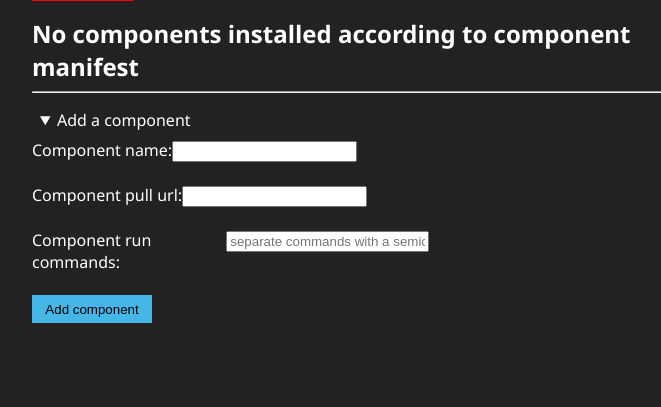
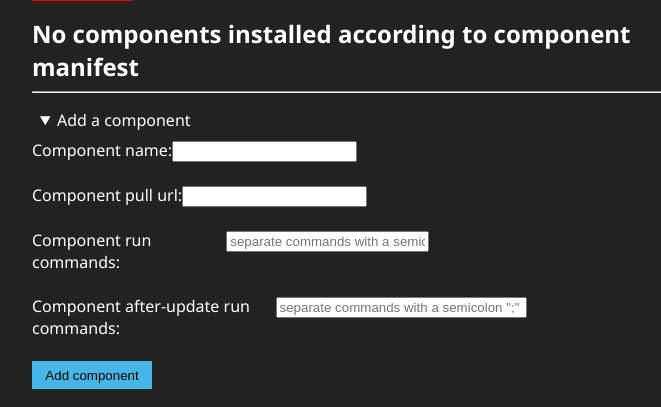
Before and after one commit to xypine/yacs_manager, a Flask app: template templates/components.html in a window 1280 px wide, after a click on "Add a component". Shown: the part 393-800 px from the top of the page, without its empty margins (288-949 px from the left). Run offline with Flask 2, Linux system fonts and the light colour scheme; the template is opened without the code that fills it, so the values that code supplies are empty; parts of the project's set-up code (start-up, migrations or seed data) failed here and were passed over.

Commit message:
run_after_update support

```diff
--- a/server.py
+++ b/server.py
@@ -56,12 +56,16 @@ def components_add():
         component["name"] = request.form['cname']
         component["pull_url"] = request.form['curl']
         component["run"] = request.form['crun']
+        component["run_after_update"] = request.form['crun_after_update']
         print("crun", request.form['crun'])
         if component["run"].startswith("['") and component["run"].endswith("']"):
             component["run"] = json.loads(component["run"].replace("'", '"'))
-#           component["run"] = component["run"].strip("]'[").split(', ')
         else:
             component["run"] = component["run"].split(";")
+        if component["run_after_update"].startswith("['") and component["run_after_update"].endswith("']"):
+            component["run_after_update"] = json.loads(component["run_after_update"].replace("'", '"'))
+        else:
+            component["run_after_update"] = component["run_after_update"].split(";")
         result = yacs.addComponent(component)
         if result:
             flash(f"Component \"{component['name']}\" Added.", "success")
--- a/templates/components.html
+++ b/templates/components.html
@@ -76,6 +76,12 @@
                   <li>{{ step }}</li>
                 {% endfor %}
               </ol>
+              Run Steps after update:
+              <ol>
+                {% for step in component.run_after_update %}
+                  <li>{{ step }}</li>
+                {% endfor %}
+              </ol>
             </div>
           </details>
         </div>
@@ -104,6 +110,11 @@
           </div>
           <br />
           <div class="flex-input">
+            <label for="crun_after_update">Component after-update run commands:</label>
+            <input name="crun_after_update" id="crun_after_update" required placeholder='separate commands with a semicolon ";"'>
+          </div>
+          <br />
+          <div class="flex-input">
             <input type="submit" value="Add component">
           </div>
       </form>
--- a/yacs.py
+++ b/yacs.py
@@ -38,7 +38,7 @@ def setComponents(components):
     writeData(data)
 
 def addComponent(component):
-    if "name" in component and "pull_url" in component and "run" in component:
+    if "name" in component and "pull_url" in component and "run" in component and "run_after_update" in component:
         oldcomp = getComponents()
         oldcomp.append(component)
         print(f"New components: {oldcomp}")
```
